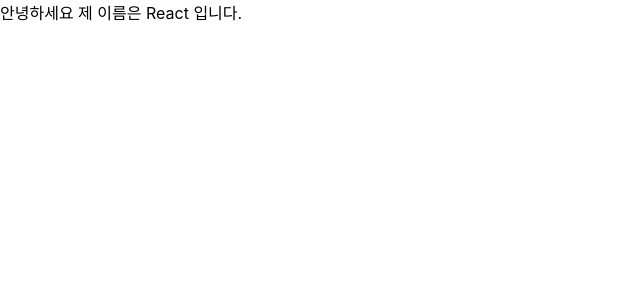
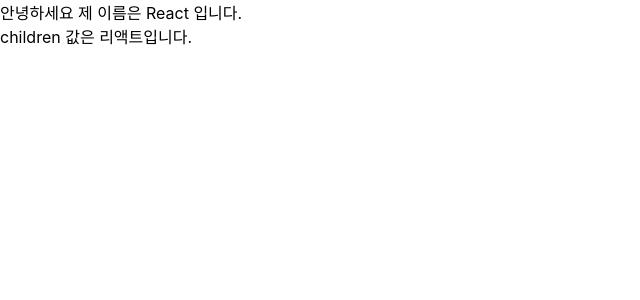
Before and after one commit to minseon33/Like-wet-in-the-light-rain, a React (Create React App) app in the folder theAteOfReact/hello-react/: page / in a window 1280 px wide. Shown: the top 300 px of the page, without its empty margins (0-640 px from the left). Built offline with nearby package versions, Linux system fonts and the light colour scheme.

Commit message:
Update MyComponent.js

```diff
--- a/theAteOfReact/hello-react/src/MyComponent.js
+++ b/theAteOfReact/hello-react/src/MyComponent.js
@@ -1,7 +1,18 @@
-const MyComponent = (props) => {
-  return <div>안녕하세요 제 이름은 {props.name} 입니다.</div>;
+import PropTypes from "prop-types";
+
+const MyComponent = ({ name, children }) => {
+  return (
+    <div>
+      안녕하세요 제 이름은 {name} 입니다.
+      <br />
+      children 값은 {children}입니다.
+    </div>
+  );
 };
 MyComponent.defaultProps = {
   name: "기본이름",
 };
+MyComponent.propTypes = {
+  name: PropTypes.string,
+};
 export default MyComponent;
```
